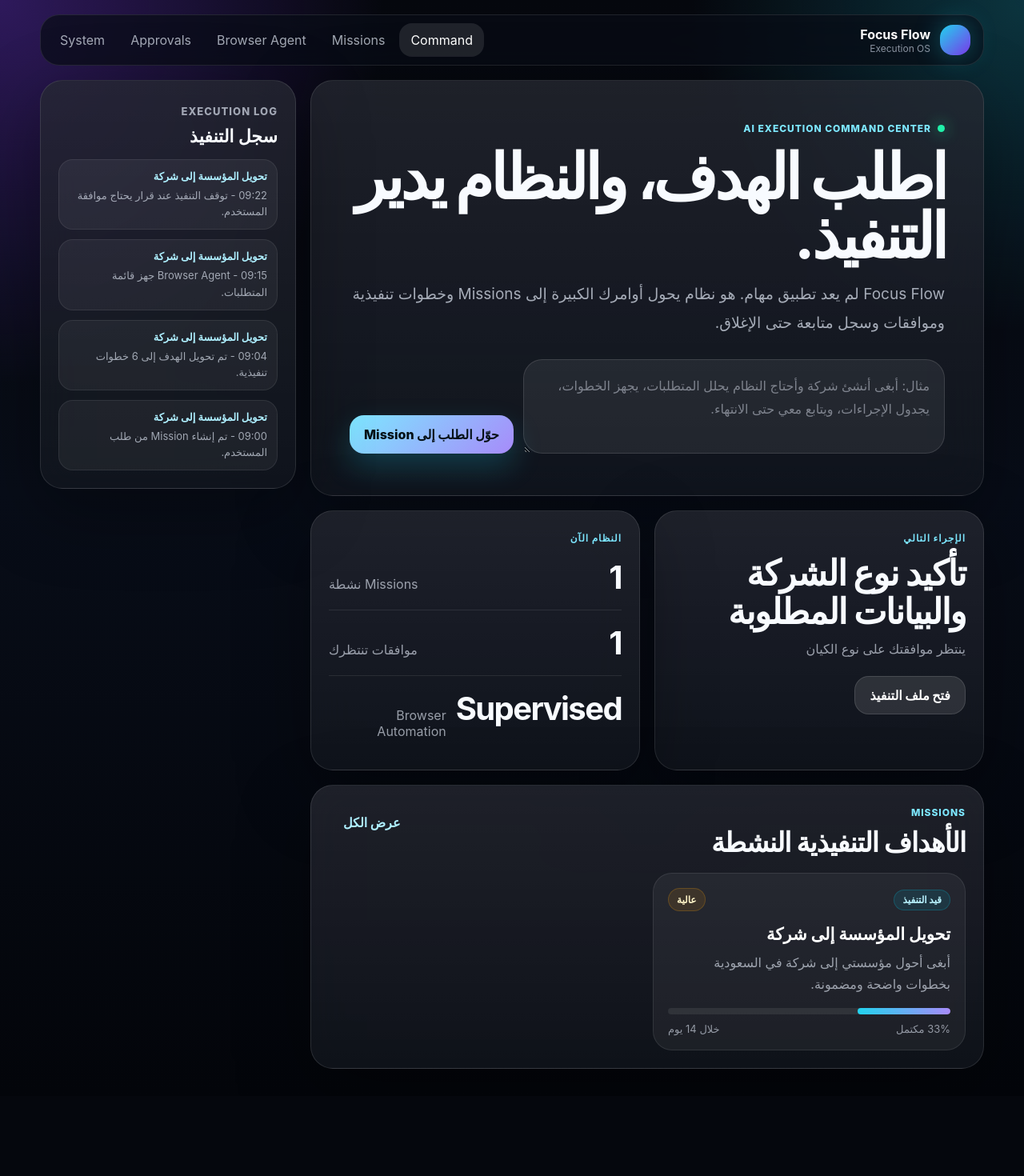
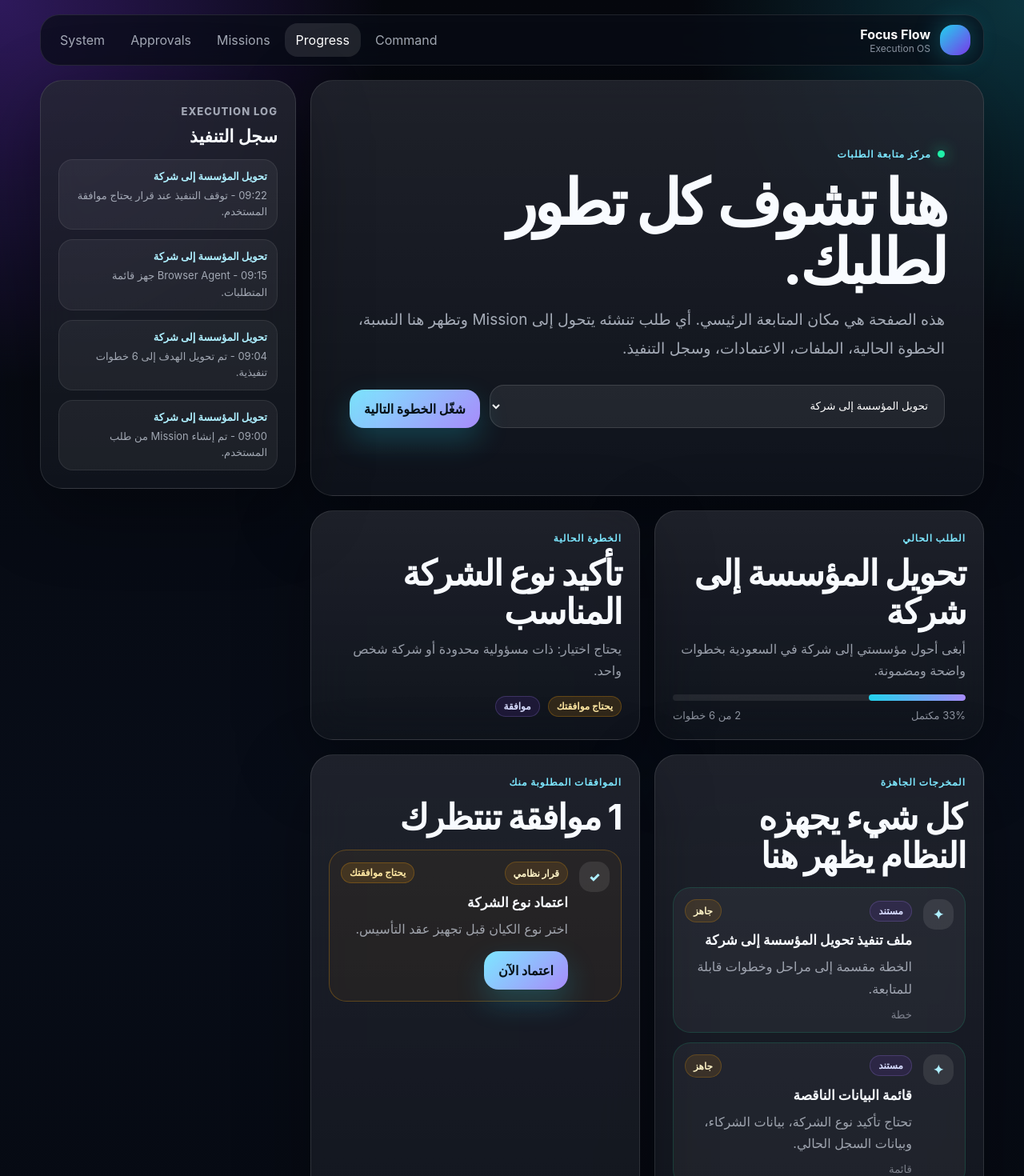
Before and after one commit to ahm8811mha-sudo/focus-flow-execution-os-2, a React (Vite) app: page / in a window 1280 px wide. Shown: the top 1470 px of the page at 80% size. Before the commit the page ends 1370 px from the top, so only its background shows below. Built offline with nearby package versions, Linux system fonts and the light colour scheme.

Commit message:
Add visible progress center for mission updates

```diff
--- a/src/App.jsx
+++ b/src/App.jsx
@@ -31,6 +31,11 @@
     nextAction: 'تأكيد نوع الشركة والبيانات المطلوبة',
     blocker: 'ينتظر موافقتك على نوع الكيان',
     createdAt: 'اليوم 09:00',
+    outputs: [
+      { id: 'o1', type: 'خطة', title: 'ملف تنفيذ تحويل المؤسسة إلى شركة', status: 'جاهز', detail: 'الخطة مقسمة إلى مراحل وخطوات قابلة للمتابعة.' },
+      { id: 'o2', type: 'قائمة', title: 'قائمة البيانات الناقصة', status: 'جاهز', detail: 'تحتاج تأكيد نوع الشركة، بيانات الشركاء، وبيانات السجل الحالي.' },
+      { id: 'o3', type: 'تذكير', title: 'متابعة حالة الطلب', status: 'مجدول مبدئيًا', detail: 'سيظهر في سجل التنفيذ إلى أن يتم ربط Google Calendar.' }
+    ],
     steps: [
       { id: 's1', title: 'تحليل الطلب وتحديد المسار النظامي', type: 'internal', status: 'completed', time: 'اليوم 09:00', evidence: 'تم تحديد المسار: تحويل مؤسسة إلى شركة.' },
       { id: 's2', title: 'استخراج المتطلبات والمستندات المطلوبة', type: 'browser', status: 'completed', time: 'اليوم 09:15', evidence: 'تم تجهيز قائمة بيانات أولية.' },
@@ -56,18 +61,24 @@
 }
 
 function buildMission(command) {
-  const title = command.length > 42 ? command.slice(0, 42).trim() + '...' : command.trim();
+  const cleanCommand = command.trim();
+  const title = cleanCommand.length > 42 ? cleanCommand.slice(0, 42).trim() + '...' : cleanCommand;
   return {
     id: uid('mission'),
     title: title || 'هدف تنفيذي جديد',
-    command,
+    command: cleanCommand,
     status: 'running',
     priority: 'عالية',
     owner: 'AI Execution Agent',
     due: 'يتم تحديده تلقائيًا',
-    nextAction: 'مراجعة خطة التنفيذ واعتماد نقطة البداية',
-    blocker: 'ينتظر اعتمادك للبدء في الخطوات الحساسة',
+    nextAction: 'جمع المتطلبات والبيانات الناقصة',
+    blocker: 'لا يوجد عائق حاليًا',
     createdAt: 'الآن',
+    outputs: [
+      { id: uid('output'), type: 'خطة', title: 'ملف التنفيذ الرئيسي', status: 'جاهز', detail: 'تم تحويل طلبك إلى Mission وخطوات متابعة.' },
+      { id: uid('output'), type: 'قائمة', title: 'البيانات المطلوبة منك', status: 'جاهز', detail: 'سيتم تحديثها كلما اكتشف الوكيل نقصًا أو قرارًا مطلوبًا.' },
+      { id: uid('output'), type: 'سجل', title: 'سجل التنفيذ', status: 'نشط', detail: 'أي تطور يظهر مباشرة في سجل هذه المهمة.' }
+    ],
     steps: [
       { id: uid('step'), title: 'فهم الهدف وتحويله إلى Mission', type: 'internal', status: 'completed', time: 'الآن', evidence: 'تم تحليل الطلب واستخراج النتيجة المطلوبة.' },
       { id: uid('step'), title: 'بناء خطة تنفيذ مضمونة متعددة المراحل', type: 'internal', status: 'completed', time: 'الآن', evidence: 'تم إنشاء خطة أولية قابلة للتعديل.' },
@@ -83,15 +94,27 @@
       'الآن - تم استلام الأمر.',
       'الآن - تم تحويل الأمر إلى Mission تنفيذية.',
       'الآن - تم إنشاء خطوات تنفيذية وحالات متابعة.',
-      'الآن - تم إنشاء بند موافقة قبل أي إجراء حساس.'
+      'الآن - تم إنشاء صفحة متابعة خاصة لهذا الطلب.'
     ]
   };
 }
 
 function progressOf(mission) {
-  if (!mission.steps.length) return 0;
+  if (!mission?.steps?.length) return 0;
   const completed = mission.steps.filter((step) => step.status === 'completed').length;
   return Math.round((completed / mission.steps.length) * 100);
+}
+
+function getCurrentStep(mission) {
+  if (!mission) return null;
+  return mission.steps.find((step) => step.status === 'running')
+    || mission.steps.find((step) => step.status === 'needs_approval')
+    || mission.steps.find((step) => step.status === 'pending')
+    || mission.steps[mission.steps.length - 1];
+}
+
+function openApprovalsCount(mission) {
+  return mission?.approvals?.filter((item) => item.status === 'open').length || 0;
 }
 
 function StatusPill({ status }) {
@@ -105,15 +128,15 @@
 function TopBar({ activeView, setActiveView }) {
   const items = [
     ['command', 'Command'],
+    ['progress', 'Progress'],
     ['missions', 'Missions'],
-    ['agent', 'Browser Agent'],
     ['approvals', 'Approvals'],
     ['system', 'System']
   ];
 
   return (
     <header className="topbar">
-      <button className="brand" onClick={() => setActiveView('command')}>
+      <button className="brand" onClick={() => setActiveView('progress')}>
         <span className="brand-orb" />
         <span>
           <strong>Focus Flow</strong>
@@ -134,8 +157,8 @@
 function MobileNav({ activeView, setActiveView }) {
   const items = [
     ['command', '⌘', 'أمر'],
+    ['progress', '◉', 'تقدم'],
     ['missions', '◎', 'أهداف'],
-    ['agent', '◈', 'وكيل'],
     ['approvals', '✓', 'اعتماد'],
     ['system', '⚙', 'نظام']
   ];
@@ -161,7 +184,7 @@
         </div>
         <h1>اطلب الهدف، والنظام يدير التنفيذ.</h1>
         <p>
-          Focus Flow لم يعد تطبيق مهام. هو نظام يحول أوامرك الكبيرة إلى Missions وخطوات تنفيذية وموافقات وسجل متابعة حتى الإغلاق.
+          اكتب طلبك هنا. بعد الإنشاء ستجده مباشرة في تبويب <strong>تقدم</strong>، وهناك تتابع كل شيء: الخطة، الملفات، الاعتمادات، سجل التنفيذ، والخطوة الحالية.
         </p>
         <div className="command-box">
           <textarea
@@ -175,10 +198,10 @@
 
       <section className="grid two-columns">
         <div className="glass-card next-card">
-          <span className="section-eyebrow">الإجراء التالي</span>
-          <h2>{selectedMission?.nextAction || 'لا يوجد إجراء نشط'}</h2>
-          <p>{selectedMission?.blocker || 'ابدأ بكتابة أمر تنفيذي جديد.'}</p>
-          <button className="secondary-action" onClick={() => setActiveView('missions')}>فتح ملف التنفيذ</button>
+          <span className="section-eyebrow">أين أجد تطور طلبي؟</span>
+          <h2>افتح تبويب تقدم</h2>
+          <p>هذا هو المكان المركزي لمتابعة كل طلب أنشأته. ستجد النسبة، الخطوة الحالية، المخرجات، الاعتمادات، والسجل.</p>
+          <button className="secondary-action" onClick={() => setActiveView('progress')}>فتح لوحة التقدم</button>
         </div>
 
         <div className="glass-card metrics-card">
@@ -188,26 +211,13 @@
             <span>Missions نشطة</span>
           </div>
           <div className="metric-row">
-            <strong>{missions.reduce((sum, mission) => sum + mission.approvals.filter((item) => item.status === 'open').length, 0)}</strong>
+            <strong>{missions.reduce((sum, mission) => sum + openApprovalsCount(mission), 0)}</strong>
             <span>موافقات تنتظرك</span>
           </div>
           <div className="metric-row">
-            <strong>Supervised</strong>
-            <span>Browser Automation</span>
+            <strong>{selectedMission ? `${progressOf(selectedMission)}%` : '0%'}</strong>
+            <span>تقدم آخر طلب</span>
           </div>
-        </div>
-      </section>
-
-      <section className="glass-card mission-strip">
-        <div className="section-header">
-          <div>
-            <span className="section-eyebrow">Missions</span>
-            <h2>الأهداف التنفيذية النشطة</h2>
-          </div>
-          <button className="ghost-action" onClick={() => setActiveView('missions')}>عرض الكل</button>
-        </div>
-        <div className="mission-list compact">
-          {missions.slice(0, 3).map((mission) => <MissionCard key={mission.id} mission={mission} compact />)}
         </div>
       </section>
     </main>
@@ -233,6 +243,137 @@
   );
 }
 
+function ProgressView({ missions, selectedId, setSelectedId, selectedMission, setActiveView, onAdvance, onApprove }) {
+  const mission = selectedMission;
+  const currentStep = getCurrentStep(mission);
+  const progress = progressOf(mission);
+  const approvals = mission?.approvals?.filter((approval) => approval.status === 'open') || [];
+  const completedSteps = mission?.steps?.filter((step) => step.status === 'completed').length || 0;
+
+  if (!mission) {
+    return (
+      <main className="view">
+        <section className="hero-card glass-card">
+          <span className="section-eyebrow">Progress Center</span>
+          <h1>لا يوجد طلب بعد.</h1>
+          <p>ابدأ من تبويب أمر واكتب هدفك. بعدها سيظهر هنا ملف متابعة كامل.</p>
+          <button className="primary-action" onClick={() => setActiveView('command')}>إنشاء طلب جديد</button>
+        </section>
+      </main>
+    );
+  }
+
+  return (
+    <main className="view">
+      <section className="hero-card glass-card">
+        <div className="hero-meta"><span className="live-dot" /> مركز متابعة الطلبات</div>
+        <h1>هنا تشوف كل تطور لطلبك.</h1>
+        <p>هذه الصفحة هي مكان المتابعة الرئيسي. أي طلب تنشئه يتحول إلى Mission وتظهر هنا النسبة، الخطوة الحالية، الملفات، الاعتمادات، وسجل التنفيذ.</p>
+        <div className="command-box">
+          <select
+            value={mission.id}
+            onChange={(event) => setSelectedId(event.target.value)}
+            style={{ minHeight: 54, borderRadius: 18, padding: '0 16px', color: 'white', background: 'rgba(255,255,255,.07)', border: '1px solid rgba(255,255,255,.12)' }}
+          >
+            {missions.map((item) => <option key={item.id} value={item.id}>{item.title}</option>)}
+          </select>
+          <button className="primary-action" onClick={() => onAdvance(mission.id)}>شغّل الخطوة التالية</button>
+        </div>
+      </section>
+
+      <section className="grid two-columns">
+        <div className="glass-card next-card">
+          <span className="section-eyebrow">الطلب الحالي</span>
+          <h2>{mission.title}</h2>
+          <p>{mission.command}</p>
+          <div className="progress-track"><span style={{ width: `${progress}%` }} /></div>
+          <div className="mission-card-bottom">
+            <span>{progress}% مكتمل</span>
+            <span>{completedSteps} من {mission.steps.length} خطوات</span>
+          </div>
+        </div>
+
+        <div className="glass-card next-card">
+          <span className="section-eyebrow">الخطوة الحالية</span>
+          <h2>{currentStep?.title || 'لا توجد خطوة حالية'}</h2>
+          <p>{currentStep?.evidence || mission.blocker}</p>
+          <div style={{ marginTop: 18, display: 'flex', gap: 10, flexWrap: 'wrap' }}>
+            {currentStep && <StatusPill status={currentStep.status} />}
+            {currentStep && <TypeBadge type={currentStep.type} />}
+          </div>
+        </div>
+      </section>
+
+      <section className="grid two-columns">
+        <div className="glass-card next-card">
+          <span className="section-eyebrow">المخرجات الجاهزة</span>
+          <h2>كل شيء يجهزه النظام يظهر هنا</h2>
+          <div className="steps-list">
+            {mission.outputs?.map((output) => (
+              <article key={output.id} className="step-card completed">
+                <div className="step-index">✦</div>
+                <div className="step-content">
+                  <div className="step-topline"><TypeBadge type="document" /><span className="priority">{output.status}</span></div>
+                  <h4>{output.title}</h4>
+                  <p>{output.detail}</p>
+                  <small>{output.type}</small>
+                </div>
+              </article>
+            ))}
+          </div>
+        </div>
+
+        <div className="glass-card next-card">
+          <span className="section-eyebrow">الموافقات المطلوبة منك</span>
+          <h2>{approvals.length ? `${approvals.length} موافقة تنتظرك` : 'لا يوجد عائق حاليًا'}</h2>
+          <div className="steps-list">
+            {approvals.length ? approvals.map((approval) => (
+              <article key={approval.id} className="step-card needs_approval">
+                <div className="step-index">✓</div>
+                <div className="step-content">
+                  <div className="step-topline"><span className="risk-badge">{approval.risk}</span><StatusPill status="needs_approval" /></div>
+                  <h4>{approval.title}</h4>
+                  <p>{approval.detail}</p>
+                  <button className="primary-action small" style={{ marginTop: 14 }} onClick={() => onApprove(mission.id, approval.id)}>اعتماد الآن</button>
+                </div>
+              </article>
+            )) : (
+              <article className="step-card completed">
+                <div className="step-index">✓</div>
+                <div className="step-content">
+                  <h4>التنفيذ غير متوقف</h4>
+                  <p>اضغط شغّل الخطوة التالية لمتابعة تقدم الطلب داخل النسخة الحالية.</p>
+                </div>
+              </article>
+            )}
+          </div>
+        </div>
+      </section>
+
+      <section className="glass-card mission-detail">
+        <div className="section-header">
+          <div>
+            <span className="section-eyebrow">Execution Log</span>
+            <h2>سجل التنفيذ لهذا الطلب</h2>
+          </div>
+          <button className="secondary-action" onClick={() => setActiveView('missions')}>فتح الخطة التفصيلية</button>
+        </div>
+        <div className="steps-list">
+          {mission.logs.slice().reverse().map((log, index) => (
+            <article key={`${log}-${index}`} className="step-card">
+              <div className="step-index">{mission.logs.length - index}</div>
+              <div className="step-content">
+                <h4>{log}</h4>
+                <p>{mission.title}</p>
+              </div>
+            </article>
+          ))}
+        </div>
+      </section>
+    </main>
+  );
+}
+
 function MissionsView({ missions, selectedId, setSelectedId }) {
   const selectedMission = missions.find((mission) => mission.id === selectedId) || missions[0];
   return (
@@ -241,7 +382,7 @@
         <div>
           <span className="section-eyebrow">Mission Control</span>
           <h1>Missions وليست مشاريع عادية</h1>
-          <p>كل أمر يتحول إلى ملف تنفيذي حي له خطة، حالات، موافقات، Browser Agent، وسجل تنفيذ.</p>
+          <p>هنا تجد الخطة التفصيلية الكاملة لكل هدف. لمتابعة التطور اليومي افتح تبويب تقدم.</p>
         </div>
       </section>
 
@@ -314,66 +455,6 @@
   );
 }
 
-function BrowserAgentView({ missions }) {
-  const browserSteps = missions.flatMap((mission) => mission.steps.filter((step) => step.type === 'browser').map((step) => ({ ...step, missionTitle: mission.title })));
-  return (
-    <main className="view agent-view">
-      <section className="browser-hero glass-card">
-        <div>
-          <span className="section-eyebrow">Supervised Browser Automation</span>
-          <h1>Browser Agent ينفذ، ويتوقف عند الحسّاس.</h1>
-          <p>الوكيل يستطيع فتح المواقع، استخراج المتطلبات، تجهيز النماذج، وتوثيق النتائج. يتوقف عند تسجيل الدخول، OTP، الدفع، التوقيع، أو الإرسال النهائي.</p>
-        </div>
-        <div className="agent-status-console">
-          <span className="console-dot" />
-          <strong>Ready</strong>
-          <small>Human approval required for sensitive actions</small>
-        </div>
-      </section>
-
-      <section className="grid two-columns">
-        <div className="glass-card">
-          <span className="section-eyebrow">Capabilities</span>
-          <div className="capability-list">
-            <span>فتح المواقع الرسمية</span>
-            <span>قراءة المتطلبات</span>
-            <span>تعبئة النماذج المبدئية</span>
-            <span>التقاط Evidence</span>
-            <span>تحديث حالة Mission</span>
-            <span>التوقف عند المخاطر</span>
-          </div>
-        </div>
-        <div className="glass-card warning-card">
-          <span className="section-eyebrow">Safety Gates</span>
-          <h2>لا دفع، لا توقيع، لا إرسال نهائي بدون إذنك.</h2>
-          <p>هذه هي الصيغة الصحيحة: تنفيذ آلي بإشرافك وليس وكيل حر يضغط كل شيء.</p>
-        </div>
-      </section>
-
-      <section className="glass-card">
-        <div className="section-header">
-          <div>
-            <span className="section-eyebrow">Browser Queue</span>
-            <h2>خطوات المتصفح الآلي</h2>
-          </div>
-        </div>
-        <div className="steps-list">
-          {browserSteps.map((step) => (
-            <article key={step.id} className={`step-card ${step.status}`}>
-              <div className="step-index">◈</div>
-              <div className="step-content">
-                <div className="step-topline"><strong>{step.missionTitle}</strong><StatusPill status={step.status} /></div>
-                <h4>{step.title}</h4>
-                <p>{step.evidence}</p>
-              </div>
-            </article>
-          ))}
-        </div>
-      </section>
-    </main>
-  );
-}
-
 function ApprovalsView({ missions, onApprove }) {
   const approvals = missions.flatMap((mission) => mission.approvals.map((approval) => ({ ...approval, missionId: mission.id, missionTitle: mission.title })));
   return (
@@ -387,7 +468,7 @@
       </section>
 
       <section className="approval-list">
-        {approvals.map((approval) => (
+        {approvals.filter((approval) => approval.status === 'open').map((approval) => (
           <article key={approval.id} className="approval-card glass-card">
             <div>
               <span className="risk-badge">{approval.risk}</span>
@@ -400,6 +481,15 @@
             </button>
           </article>
         ))}
+        {!approvals.some((approval) => approval.status === 'open') && (
+          <article className="approval-card glass-card">
+            <div>
+              <span className="risk-badge">واضح</span>
+              <h2>لا توجد موافقات مفتوحة</h2>
+              <p>ارجع إلى تبويب تقدم وشغّل الخطوة التالية.</p>
+            </div>
+          </article>
+        )}
       </section>
     </main>
   );
@@ -454,8 +544,57 @@
   );
 }
 
+function nextMissionState(mission) {
+  const steps = [...mission.steps];
+  const activeIndex = steps.findIndex((step) => step.status === 'running' || step.status === 'pending');
+
+  if (activeIndex === -1) {
+    return {
+      ...mission,
+      status: 'completed',
+      blocker: 'اكتملت جميع الخطوات المتاحة داخل النسخة الحالية',
+      nextAction: 'مراجعة النتائج والمخرجات',
+      logs: [...mission.logs, 'الآن - لا توجد خطوات إضافية قابلة للتشغيل داخل الواجهة.']
+    };
+  }
+
+  const completedStep = steps[activeIndex];
+  steps[activeIndex] = {
+    ...completedStep,
+    status: 'completed',
+    evidence: `${completedStep.evidence} تم تحديثها كمكتملة داخل لوحة التقدم.`
+  };
+
+  const nextIndex = steps.findIndex((step, index) => index > activeIndex && step.status === 'pending');
+  let nextAction = 'مراجعة النتائج والمخرجات';
+  let blocker = 'لا يوجد عائق حاليًا';
+
+  if (nextIndex !== -1) {
+    if (steps[nextIndex].type === 'approval') {
+      steps[nextIndex] = { ...steps[nextIndex], status: 'needs_approval' };
+      nextAction = steps[nextIndex].title;
+      blocker = 'ينتظر موافقتك قبل الاستمرار';
+    } else {
+      steps[nextIndex] = { ...steps[nextIndex], status: 'running' };
+      nextAction = steps[nextIndex].title;
+    }
+  }
+
+  return {
+    ...mission,
+    steps,
+    nextAction,
+    blocker,
+    outputs: [
+      ...(mission.outputs || []),
+      { id: uid('output'), type: actionTypes[completedStep.type] || 'تحديث', title: `نتيجة: ${completedStep.title}`, status: 'تم التحديث', detail: completedStep.evidence }
+    ],
+    logs: [...mission.logs, `الآن - تم تحديث خطوة: ${completedStep.title}.`]
+  };
+}
+
 export default function App() {
-  const [activeView, setActiveView] = useState('command');
+  const [activeView, setActiveView] = useState('progress');
   const [command, setCommand] = useState('');
   const [missions, setMissions] = useState(() => {
     try {
@@ -471,6 +610,10 @@
     localStorage.setItem(STORAGE_KEY, JSON.stringify(missions));
   }, [missions]);
 
+  useEffect(() => {
+    if (!selectedId && missions[0]) setSelectedId(missions[0].id);
+  }, [missions, selectedId]);
+
   const selectedMission = useMemo(() => missions.find((mission) => mission.id === selectedId) || missions[0], [missions, selectedId]);
 
   function createMission() {
@@ -479,21 +622,35 @@
     setMissions((current) => [mission, ...current]);
     setSelectedId(mission.id);
     setCommand('');
-    setActiveView('missions');
+    setActiveView('progress');
+  }
+
+  function advanceMission(missionId) {
+    setMissions((current) => current.map((mission) => mission.id === missionId ? nextMissionState(mission) : mission));
+    setActiveView('progress');
   }
 
   function approve(missionId, approvalId) {
     setMissions((current) => current.map((mission) => {
       if (mission.id !== missionId) return mission;
+      const steps = mission.steps.map((step) => step.status === 'needs_approval' ? { ...step, status: 'completed', evidence: 'تمت الموافقة من المستخدم.' } : step);
+      const nextIndex = steps.findIndex((step) => step.status === 'pending');
+      if (nextIndex !== -1) steps[nextIndex] = { ...steps[nextIndex], status: 'running' };
+
       return {
         ...mission,
         blocker: 'لا يوجد عائق حاليًا',
-        nextAction: 'تشغيل الخطوة التالية في خطة التنفيذ',
+        nextAction: nextIndex !== -1 ? steps[nextIndex].title : 'مراجعة النتائج والمخرجات',
         approvals: mission.approvals.map((approval) => approval.id === approvalId ? { ...approval, status: 'approved' } : approval),
-        steps: mission.steps.map((step) => step.status === 'needs_approval' ? { ...step, status: 'completed', evidence: 'تمت الموافقة من المستخدم.' } : step),
+        steps,
+        outputs: [
+          ...(mission.outputs || []),
+          { id: uid('output'), type: 'موافقة', title: 'تم اعتماد خطوة حساسة', status: 'معتمد', detail: 'تمت الموافقة من المستخدم ويمكن متابعة التنفيذ.' }
+        ],
         logs: [...mission.logs, 'الآن - تم اعتماد خطوة حساسة من المستخدم.']
       };
     }));
+    setActiveView('progress');
   }
 
   return (
@@ -514,10 +671,20 @@
               setActiveView={setActiveView}
             />
           )}
+          {activeView === 'progress' && (
+            <ProgressView
+              missions={missions}
+              selectedId={selectedId}
+              setSelectedId={setSelectedId}
+              selectedMission={selectedMission}
+              setActiveView={setActiveView}
+              onAdvance={advanceMission}
+              onApprove={approve}
+            />
+          )}
           {activeView === 'missions' && (
             <MissionsView missions={missions} selectedId={selectedId} setSelectedId={setSelectedId} />
           )}
-          {activeView === 'agent' && <BrowserAgentView missions={missions} />}
           {activeView === 'approvals' && <ApprovalsView missions={missions} onApprove={approve} />}
           {activeView === 'system' && <SystemView />}
         </div>
```
